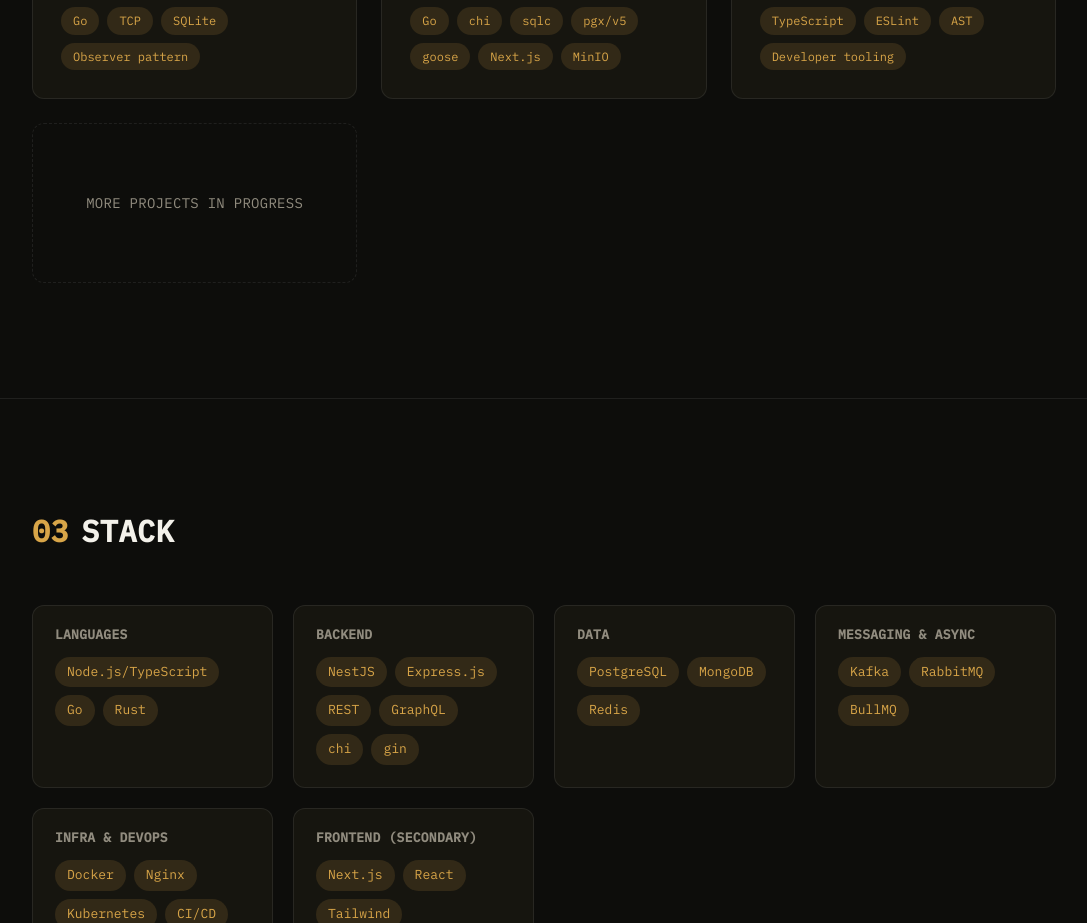
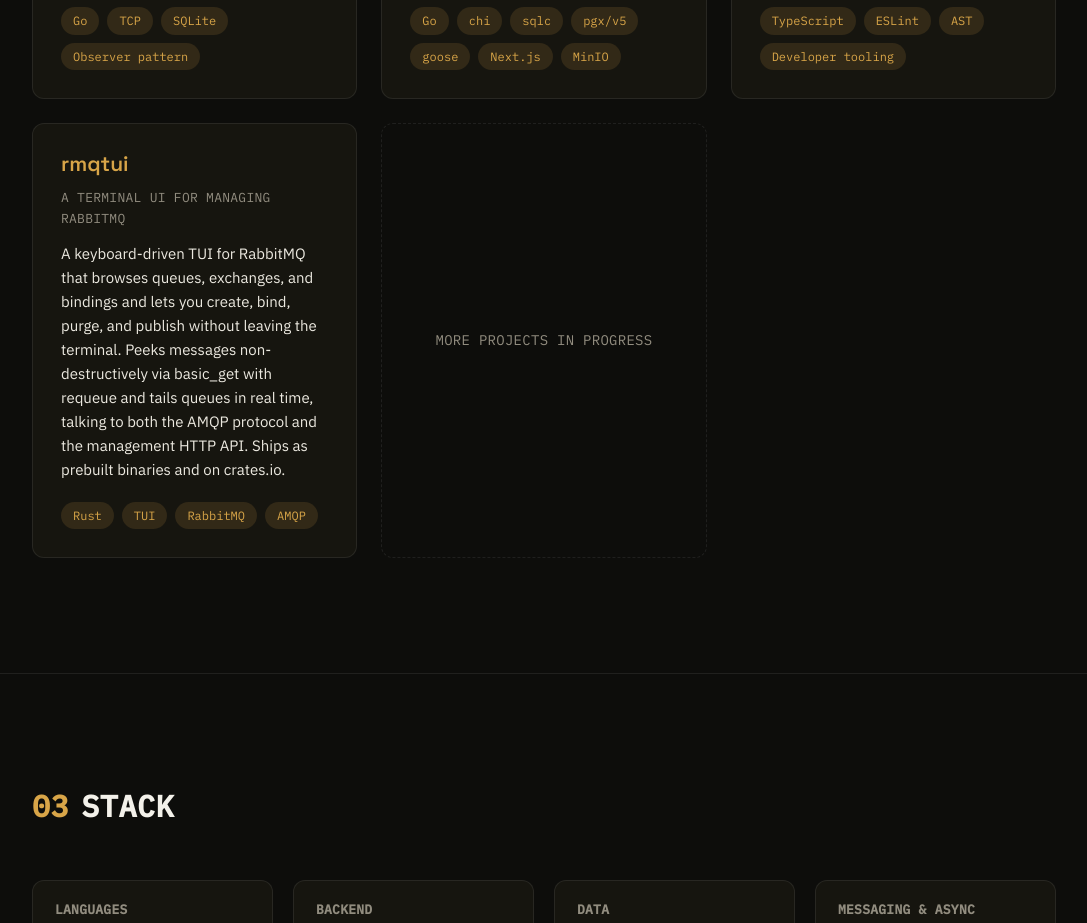
Before and after one commit to dobadevv/dobadev-portfolio, a React (Vite) app: page / in a window 1280 px wide. Shown: the part 2340-3263 px from the top of the page, without its empty margins (96-1183 px from the left). Built offline with nearby package versions, Linux system fonts and the light colour scheme.

Commit message:
feat: update project

```diff
--- a/src/components/Projects/data.ts
+++ b/src/components/Projects/data.ts
@@ -31,4 +31,12 @@
       "An ESLint plugin that brings gofmt's struct-field column alignment to TypeScript and JavaScript, lining up the `:` and `=` in object literals, class bodies, interfaces, and type literals. Auto-fixable and Prettier-aware — it inserts a targeted `prettier-ignore` so the alignment survives `prettier --write`.",
     tags: ['TypeScript', 'ESLint', 'AST', 'Developer tooling'],
   },
+  {
+    title: 'rmqtui',
+    url: 'https://github.com/dobadevv/rmqtui',
+    subtitle: 'A terminal UI for managing RabbitMQ',
+    description:
+      'A keyboard-driven TUI for RabbitMQ that browses queues, exchanges, and bindings and lets you create, bind, purge, and publish without leaving the terminal. Peeks messages non-destructively via basic_get with requeue and tails queues in real time, talking to both the AMQP protocol and the management HTTP API. Ships as prebuilt binaries and on crates.io.',
+    tags: ['Rust', 'TUI', 'RabbitMQ', 'AMQP'],
+  },
 ]
```
